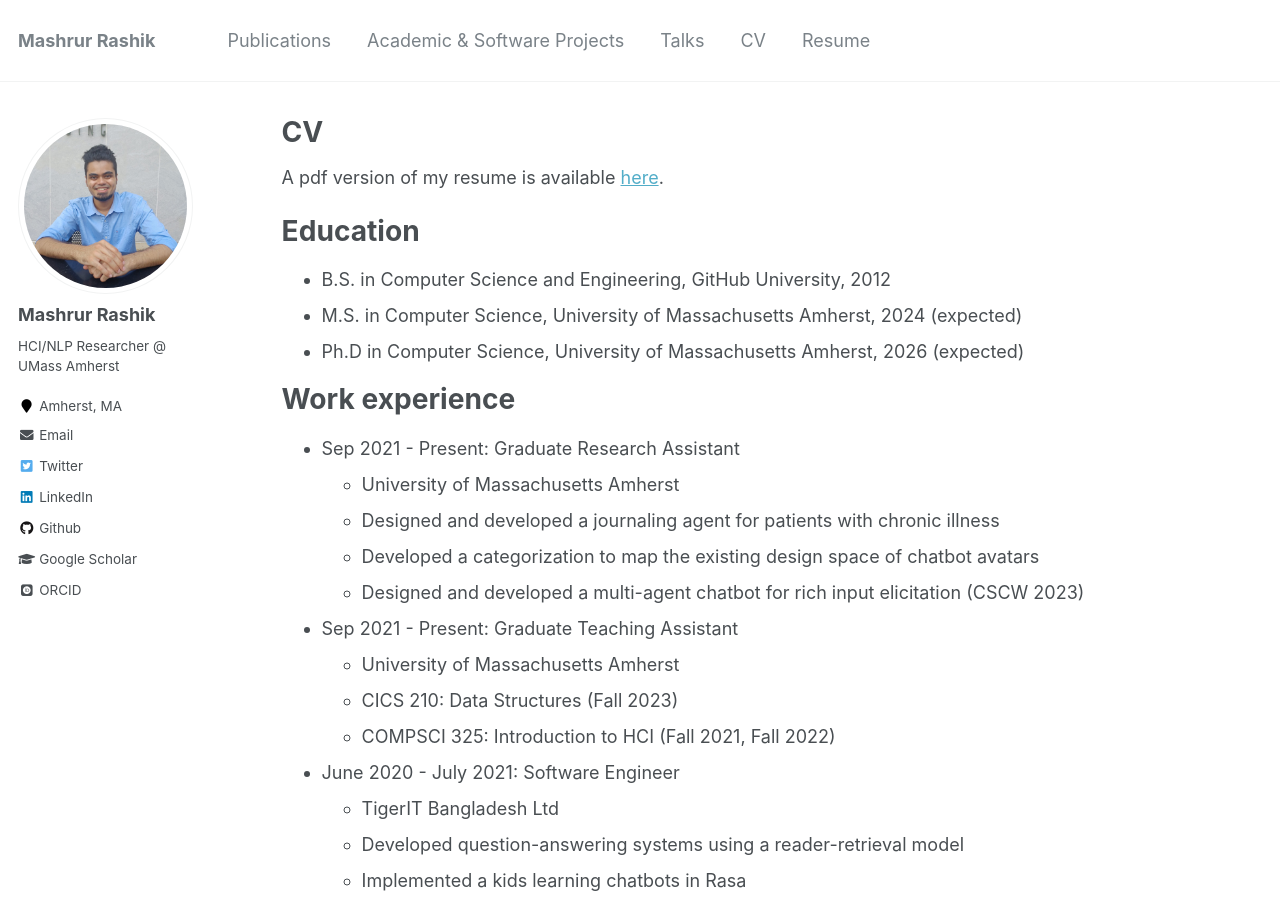
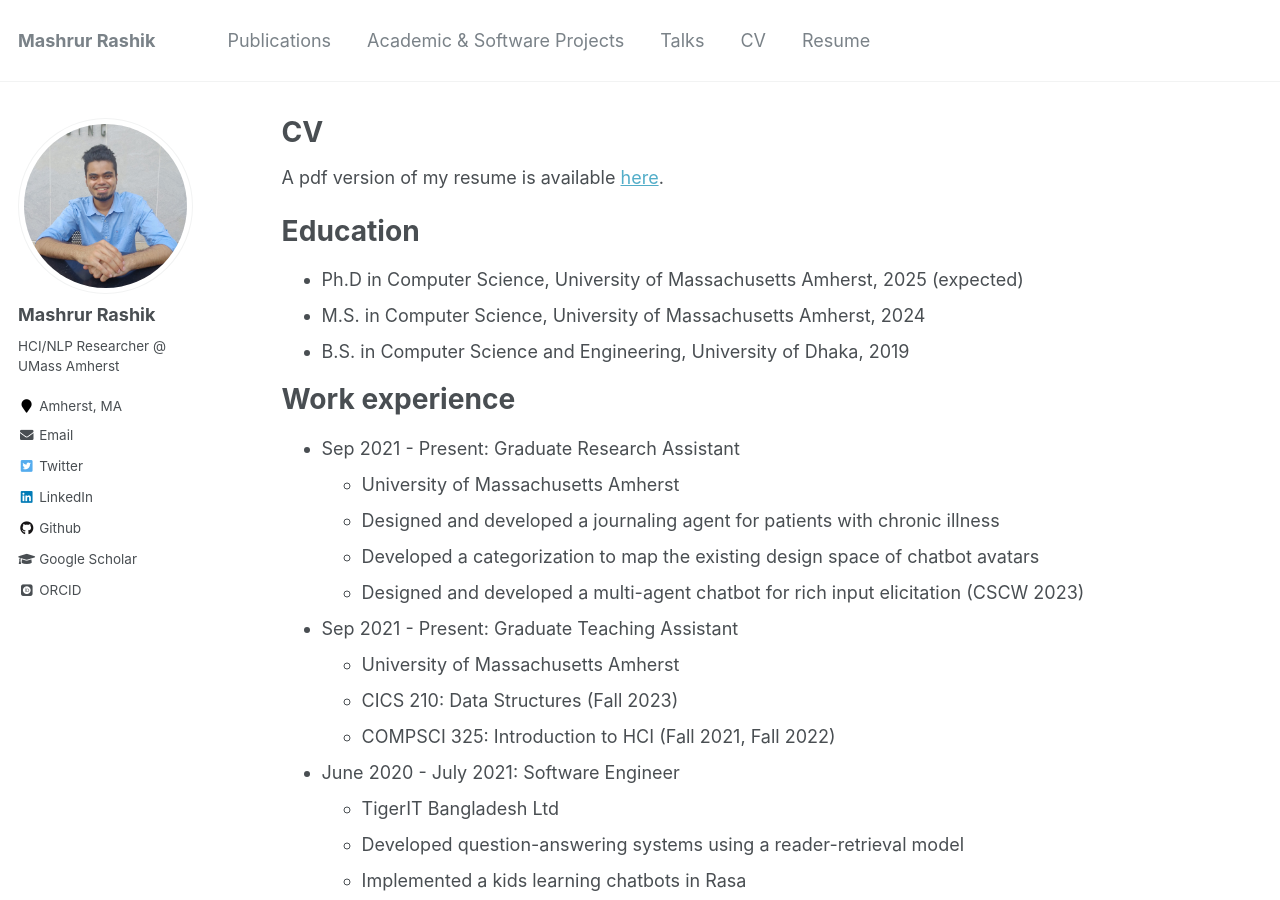
Before and after one commit to mashrur29/mashrur29.github.io, a Jekyll site: the page built from _pages/cv.md, in a window 1280 px wide and 900 px high. Built offline with Jekyll 4.4.1, drawn with Linux system fonts in a browser that asks for light colours; some web fonts are replaced.

Commit message:
updated CV

```diff
--- a/_pages/cv.md
+++ b/_pages/cv.md
@@ -13,9 +13,9 @@ A pdf version of my resume is available [here](https://drive.google.com/file/d/1
 
 Education
 ======
-* B.S. in Computer Science and Engineering, GitHub University, 2012
-* M.S. in Computer Science, University of Massachusetts Amherst, 2024 (expected)
-* Ph.D in Computer Science, University of Massachusetts Amherst, 2026 (expected)
+* Ph.D in Computer Science, University of Massachusetts Amherst, 2025 (expected)
+* M.S. in Computer Science, University of Massachusetts Amherst, 2024
+* B.S. in Computer Science and Engineering, University of Dhaka, 2019
 
 Work experience
 ======
```
